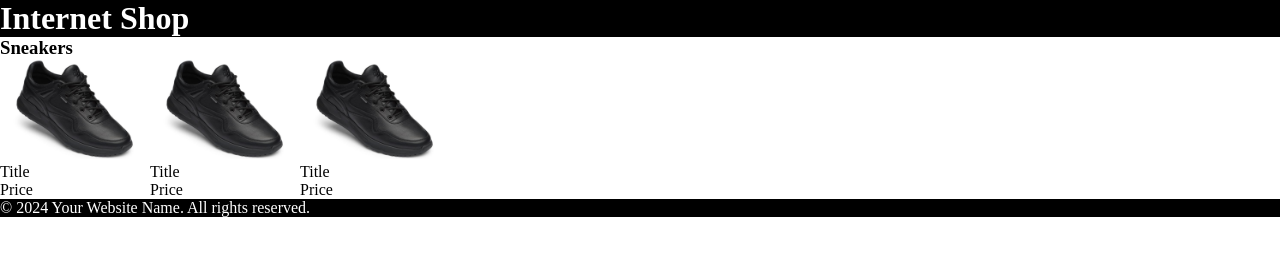
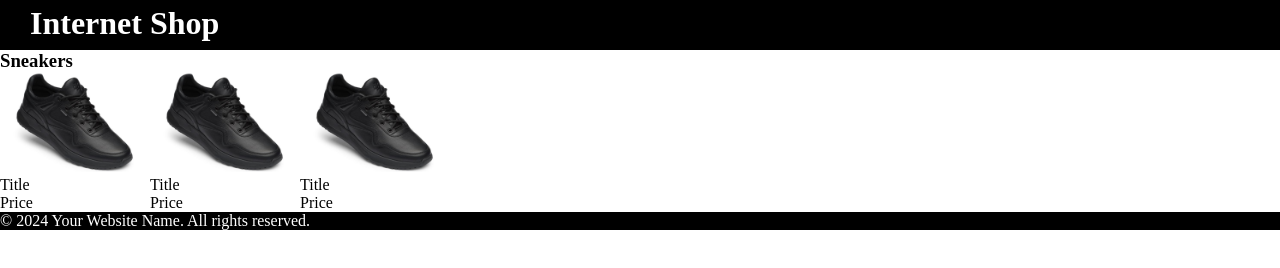
Before and after one commit to OlexandrVaidych/Internet-shop, a plain HTML site: page index.html in a window 1280 px wide. Drawn offline with Linux system fonts and the light colour scheme.

Commit message:
title aligned

```diff
--- a/style.css
+++ b/style.css
@@ -7,6 +7,12 @@
 header{
     background-color: black;
     color: white;
+    height: 50px;
+}
+
+header h1{
+    padding-top: 5px;
+    margin-left: 30px;
 }
 
 footer{
```
